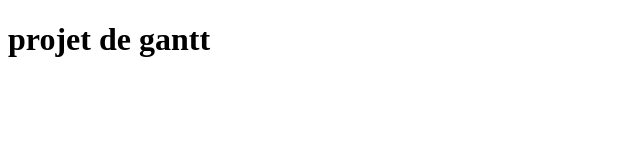
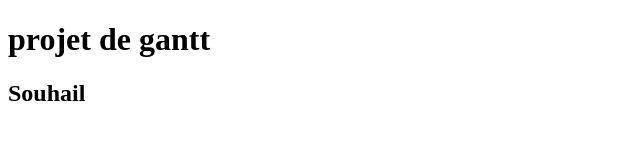
Before and after one commit to maryamidbihi/gantt, a plain HTML site: page index.html in a window 1280 px wide. Shown: the whole page, without its empty margins (0-640 px from the left). Drawn offline with Linux system fonts and the light colour scheme.

Commit message:
Update index.html

```diff
--- a/index.html
+++ b/index.html
@@ -7,5 +7,6 @@
 </head>
 <body>
       <h1>projet de gantt</h1>
+    <h2>Souhail</h2>
 </body>
 </html>
```
